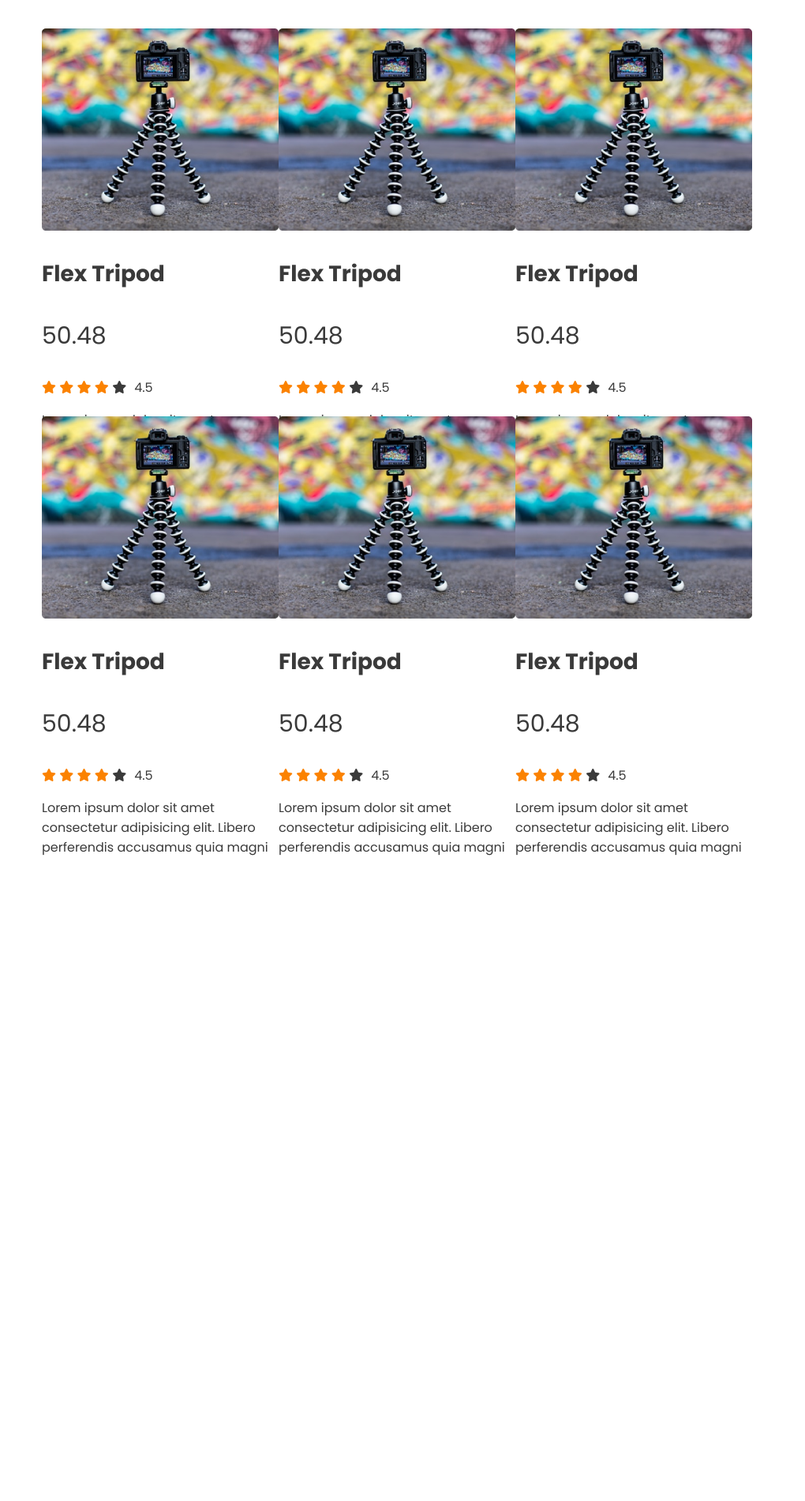
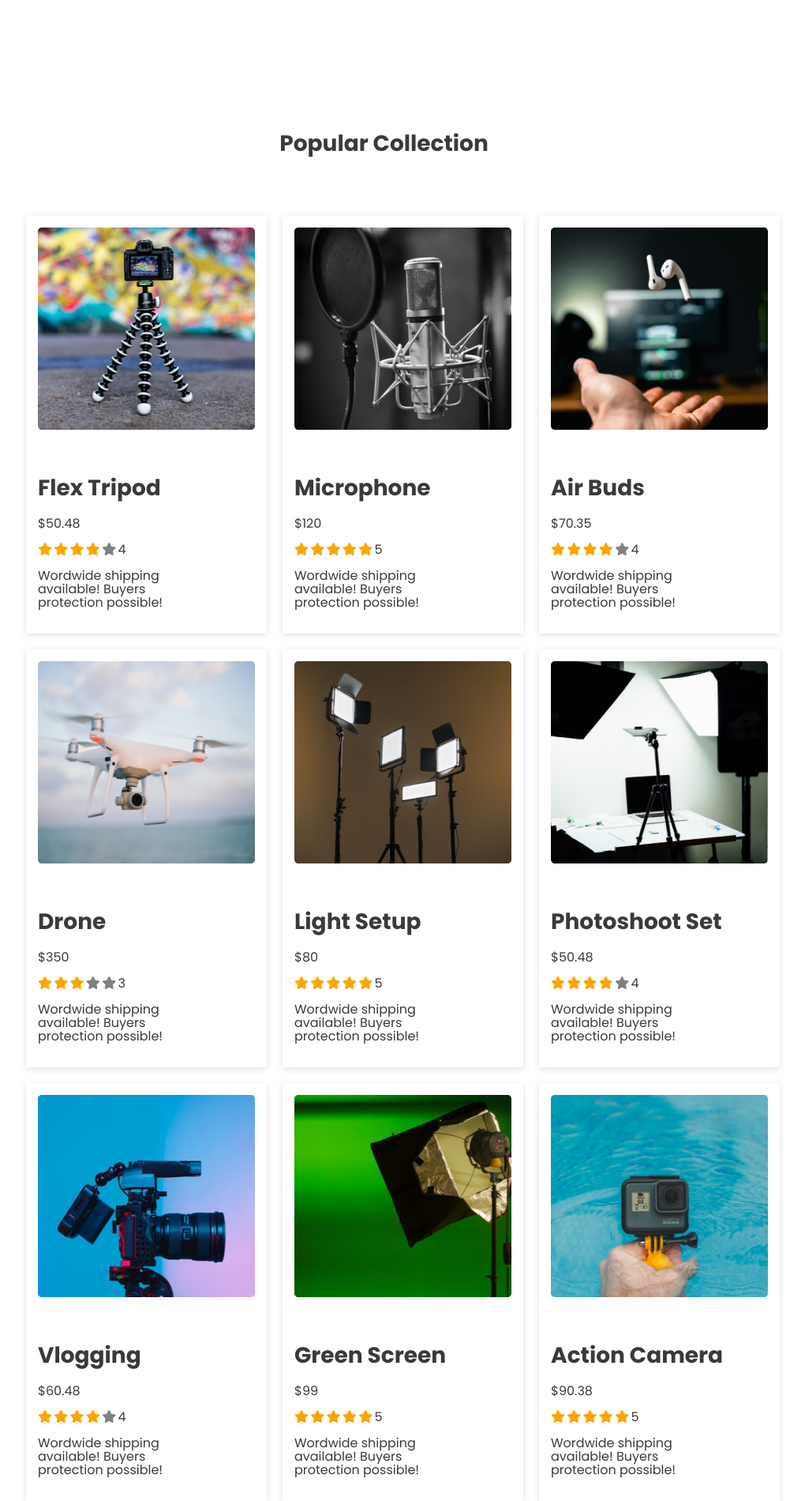
Before and after one commit to ranayesmeen/influencer-gears, a plain HTML site: page index.html in a window 1280 px wide. Shown: the part 897-2797 px from the top of the page at 79% size, without its empty margins (157-1177 px from the left). Before the commit the page ends 1982 px from the top, so only its background shows below. Drawn offline with Linux system fonts and the light colour scheme.

Commit message:
before mobile responsive

```diff
--- a/index.html
+++ b/index.html
@@ -6,7 +6,7 @@
     <meta http-equiv="X-UA-Compatible" content="IE=edge">
     <meta name="viewport" content="width=device-width, initial-scale=1.0">
     <title>Document</title>
-    <!--Fonts-->
+    <!--Icons-->
     <script src="https://kit.fontawesome.com/515df92ac6.js" crossorigin="anonymous"></script>
     <!--stylesheet-->
     <link rel="stylesheet" href="styles/style.css">
@@ -14,9 +14,11 @@
 
 <body>
     <!--header-->
+    <section class="container"></section>
     <header>
         <h2>Influencer Products</h2>
     </header>
+    </section>
     <!--main-->
     <main>
         <section class="container">
@@ -27,7 +29,8 @@
                         Start Your Journey As An Influencer
                     </h1>
                     <p class="first-para">
-                        Lorem ipsum, dolor sit amet consectetur adipisicing elit. Quibusdam earum facere atque quaerat
+                        Get to know all information to become a successful influencer and be a part of the social media
+                        world!
 
                     </p>
                     <a href="" class="buttons">
@@ -42,137 +45,224 @@
         </section>
         <!--second part-->
         <section class="container">
-            <h2 class="title">Popular Collection</h2>
-            <div class="varieties">
-                <div class="items">
-                    <div class="item-image">
+            <div class="part-two">
+                <h2>Popular Collection</h2>
+                <div class="articles">
+                    <article class="product">
+                        <div class="product-image">
                             <img src="images/tripod.png" alt="">
                         </div>
-                    <div class="item-detail">
-                        <h3 class="item-title">Flex Tripod</h3>
-                        <p class="amount">50.48</p>
+                        <div class="product-info">
+                            <p class="product-title">Flex Tripod</p>
+                            <p class="price">$50.48</p>
                             <div class="rating">
-                            <div class="stars">
                                 <i class="fas fa-star filled"></i>
                                 <i class="fas fa-star filled"></i>
                                 <i class="fas fa-star filled"></i>
                                 <i class="fas fa-star filled"></i>
-                                <i class="fas fa-star"></i>
+                                <i class="fas fa-star unfilled"></i>
+                                <span class="rating-number">4</span>
                             </div>
-                            <span class="rating-number">4.5</span>
+                            <p class="product-description">Wordwide shipping
+                                available! Buyers protection possible!</p>
                         </div>
-                        <p>Lorem ipsum dolor sit amet consectetur adipisicing elit. Libero perferendis accusamus quia
-                            magni </p>
+                    </article>
+                    <article class="product">
+                        <div class="product-image">
+                            <img src="images/mic.png" alt="">
                         </div>
-                </div>
-                <div class="items">
-                    <div class="item-image">
-                        <img src="images/tripod.png" alt="">
-                    </div>
-                    <div class="item-detail">
-                        <h3 class="item-title">Flex Tripod</h3>
-                        <p class="amount">50.48</p>
+                        <div class="product-info">
+                            <p class="product-title">Microphone</p>
+                            <p class="price">$120</p>
                             <div class="rating">
-                            <div class="stars">
                                 <i class="fas fa-star filled"></i>
                                 <i class="fas fa-star filled"></i>
                                 <i class="fas fa-star filled"></i>
                                 <i class="fas fa-star filled"></i>
-                                <i class="fas fa-star"></i>
+                                <i class="fas fa-star filled"></i>
+                                <span class="rating-number">5</span>
                             </div>
-                            <span class="rating-number">4.5</span>
+                            <p class="product-description">Wordwide shipping
+                                available! Buyers protection possible!</p>
                         </div>
-                        <p>Lorem ipsum dolor sit amet consectetur adipisicing elit. Libero perferendis accusamus quia
-                            magni </p>
+                    </article>
+                    <article class="product">
+                        <div class="product-image">
+                            <img src="images/airpod.png" alt="">
                         </div>
-                </div>
-                <div class="items">
-                    <div class="item-image">
-                        <img src="images/tripod.png" alt="">
-                    </div>
-                    <div class="item-detail">
-                        <h3 class="item-title">Flex Tripod</h3>
-                        <p class="amount">50.48</p>
+                        <div class="product-info">
+                            <p class="product-title">Air Buds</p>
+                            <p class="price">$70.35</p>
                             <div class="rating">
-                            <div class="stars">
                                 <i class="fas fa-star filled"></i>
                                 <i class="fas fa-star filled"></i>
                                 <i class="fas fa-star filled"></i>
                                 <i class="fas fa-star filled"></i>
-                                <i class="fas fa-star"></i>
+                                <i class="fas fa-star unfilled"></i>
+                                <span class="rating-number">4</span>
                             </div>
-                            <span class="rating-number">4.5</span>
+                            <p class="product-description">Wordwide shipping
+                                available! Buyers protection possible!</p>
                         </div>
-                        <p>Lorem ipsum dolor sit amet consectetur adipisicing elit. Libero perferendis accusamus quia
-                            magni </p>
+                    </article>
+                    <article class="product">
+                        <div class="product-image">
+                            <img src="images/drone.png" alt="">
                         </div>
+                        <div class="product-info">
+                            <p class="product-title">Drone</p>
+                            <p class="price">$350</p>
+                            <div class="rating">
+                                <i class="fas fa-star filled"></i>
+                                <i class="fas fa-star filled"></i>
+                                <i class="fas fa-star filled"></i>
+                                <i class="fas fa-star unfilled"></i>
+                                <i class="fas fa-star unfilled"></i>
+                                <span class="rating-number">3</span>
                             </div>
-                <div class="items">
-                    <div class="item-image">
-                        <img src="images/tripod.png" alt="">
+                            <p class="product-description">Wordwide shipping
+                                available! Buyers protection possible!</p>
                         </div>
-                    <div class="item-detail">
-                        <h3 class="item-title">Flex Tripod</h3>
-                        <p class="amount">50.48</p>
+                    </article>
+                    <article class="product">
+                        <div class="product-image">
+                            <img src="images/lights.png" alt="">
+                        </div>
+                        <div class="product-info">
+                            <p class="product-title">Light Setup</p>
+                            <p class="price">$80</p>
                             <div class="rating">
-                            <div class="stars">
                                 <i class="fas fa-star filled"></i>
                                 <i class="fas fa-star filled"></i>
                                 <i class="fas fa-star filled"></i>
                                 <i class="fas fa-star filled"></i>
-                                <i class="fas fa-star"></i>
+                                <i class="fas fa-star filled"></i>
+                                <span class="rating-number">5</span>
                             </div>
-                            <span class="rating-number">4.5</span>
+                            <p class="product-description">Wordwide shipping
+                                available! Buyers protection possible!</p>
                         </div>
-                        <p>Lorem ipsum dolor sit amet consectetur adipisicing elit. Libero perferendis accusamus quia
-                            magni </p>
+                    </article>
+                    <article class="product">
+                        <div class="product-image">
+                            <img src="images/setup.png" alt="">
                         </div>
-                </div>
-                <div class="items">
-                    <div class="item-image">
-                        <img src="images/tripod.png" alt="">
-                    </div>
-                    <div class="item-detail">
-                        <h3 class="item-title">Flex Tripod</h3>
-                        <p class="amount">50.48</p>
+                        <div class="product-info">
+                            <p class="product-title">Photoshoot Set</p>
+                            <p class="price">$50.48</p>
                             <div class="rating">
-                            <div class="stars">
                                 <i class="fas fa-star filled"></i>
                                 <i class="fas fa-star filled"></i>
                                 <i class="fas fa-star filled"></i>
                                 <i class="fas fa-star filled"></i>
-                                <i class="fas fa-star"></i>
+                                <i class="fas fa-star unfilled"></i>
+                                <span class="rating-number">4</span>
                             </div>
-                            <span class="rating-number">4.5</span>
+                            <p class="product-description">Wordwide shipping
+                                available! Buyers protection possible!</p>
                         </div>
-                        <p>Lorem ipsum dolor sit amet consectetur adipisicing elit. Libero perferendis accusamus quia
-                            magni </p>
+                    </article>
+                    <article class="product">
+                        <div class="product-image">
+                            <img src="images/camera.png" alt="">
                         </div>
-                </div>
-                <div class="items">
-                    <div class="item-image">
-                        <img src="images/tripod.png" alt="">
-                    </div>
-                    <div class="item-detail">
-                        <h3 class="item-title">Flex Tripod</h3>
-                        <p class="amount">50.48</p>
+                        <div class="product-info">
+                            <p class="product-title">Vlogging</p>
+                            <p class="price">$60.48</p>
                             <div class="rating">
-                            <div class="stars">
                                 <i class="fas fa-star filled"></i>
                                 <i class="fas fa-star filled"></i>
                                 <i class="fas fa-star filled"></i>
                                 <i class="fas fa-star filled"></i>
-                                <i class="fas fa-star"></i>
+                                <i class="fas fa-star unfilled"></i>
+                                <span class="rating-number">4</span>
                             </div>
-                            <span class="rating-number">4.5</span>
+                            <p class="product-description">Wordwide shipping
+                                available! Buyers protection possible!</p>
                         </div>
-                        <p>Lorem ipsum dolor sit amet consectetur adipisicing elit. Libero perferendis accusamus quia
-                            magni </p>
+                    </article>
+                    <article class="product">
+                        <div class="product-image">
+                            <img src="images/single-light.png" alt="">
                         </div>
+                        <div class="product-info">
+                            <p class="product-title">Green Screen</p>
+                            <p class="price">$99</p>
+                            <div class="rating">
+                                <i class="fas fa-star filled"></i>
+                                <i class="fas fa-star filled"></i>
+                                <i class="fas fa-star filled"></i>
+                                <i class="fas fa-star filled"></i>
+                                <i class="fas fa-star filled"></i>
+                                <span class="rating-number">5</span>
+                            </div>
+                            <p class="product-description">Wordwide shipping
+                                available! Buyers protection possible!</p>
+                        </div>
+                    </article>
+                    <article class="product">
+                        <div class="product-image">
+                            <img src="images/action.png" alt="">
+                        </div>
+                        <div class="product-info">
+                            <p class="product-title">Action Camera</p>
+                            <p class="price">$90.38</p>
+                            <div class="rating">
+                                <i class="fas fa-star filled"></i>
+                                <i class="fas fa-star filled"></i>
+                                <i class="fas fa-star filled"></i>
+                                <i class="fas fa-star filled"></i>
+                                <i class="fas fa-star filled"></i>
+                                <span class="rating-number">5</span>
+                            </div>
+                            <p class="product-description">Wordwide shipping
+                                available! Buyers protection possible!</p>
+                        </div>
+                    </article>
+
+                    <a href="" id="see-more">See more <i id="icon-style" class="fas fa-arrow-right"></i></a>
+                </div>
+            </div>
+        </section>
+        <!--third part-->
+        <section class="container">
+            <div class="part-three">
+                <div class="part-three-image">
+                    <img src="images/gear.png">
+                </div>
+                <div class="last-info">
+                    <h1>Use Updated Gear
+                    </h1>
+                    <p class="first-para">
+                        Take our help to be up to date with all exciting gear. Be at the top of your game in
+                        influencing!
+
+                    </p>
+                    <a href="" class="buttons">
+                        Join Now! <i id="icon-style" class="fas fa-arrow-right"></i>
+                    </a>
                 </div>
             </div>
         </section>
     </main>
+    <footer>
+        <footer>
+            <h3>
+                Influencer Products
+            </h3>
+            <h5>
+                Copyright © 2020 influencer products
+            </h5>
+            <h5>
+                All rights reserved
+            </h5>
+            <div class="footer-icon">
+                <i class="fab fa-facebook"></i>
+                <i class="fab fa-instagram"></i>
+                <i class="fab fa-twitter"></i>
+            </div>
+        </footer>
+    </footer>
 </body>
 
 </body>
--- a/styles/style.css
+++ b/styles/style.css
@@ -3,15 +3,20 @@
 
 /*body styles*/
 body{
-    margin:90px 120px;
+    margin:0%;
+
     font-family: 'Lobster', cursive;
     font-family: 'Playfair Display', serif;
     font-family: 'Poppins', sans-serif;
     color: #3A3A3A;
 
 }
+.container{
+    margin:90px 120px;
+}
 /*header*/
 header{
+    margin-left:120px;
     font-size:16px;
     line-height: 36px;
     padding-bottom:16px;
@@ -69,44 +74,102 @@ hr{
     background-image: linear-gradient(to right, rgba(0, 0, 0, 0), rgba(0, 0, 0, 0.75), rgba(0, 0, 0, 0));
 }
 /*second part*/
-.varieties{
-    margin:90px;
-    width: 329px;
-    height: 476px;
-    padding-top:33px;
+.container .part-two h2{
+    display:flex;
+    justify-content: center;
+    align-items: center;
+    text-align: center;
+
+    font-size:28px;
+    font-weight:600;
+}
+.part-two{
+    width: 1047px;
+height: 1860px;
+    padding-top:100px;
+    position:relative;
+}
+.articles{
+    margin:44px;
+    padding:16px;
+    width: 300px;
+    height: 500px;
     display:grid;
-    grid-template-columns:1fr 1fr 1fr;
+    grid-template-columns: 1fr 1fr 1fr;
 }
-.title{
-    text-align: center;
+.articles .product img{
+    width: 275px;
+height: 256px;
+padding:15px;
 }
-.items .item-image img{
-    width: 300px;
+.product{
+
+    margin:10px;
+    box-shadow: rgba(99, 99, 99, 0.2) 0px 2px 8px 0px;
 }
-.item-title{
-    font-weight: 600;
+.product-info{
+    padding:15px;
+    line-height:17px;
+}
+.product-title{
     font-size:28px;
-    line-height: 40px;
+    font-weight:550;
 }
-.item-detail{
-    height:200px;
+.product-description{
+    width:60%
 }
-
-.amount{
-    padding-top:6px;
-    font-size:30px;
-    font-weight: normal;
+/*stars*/
+.filled{
+    width: 6px;
+height: 5px;
+    padding-right:10px;
+    color:orange;
 }
-.rating{
-
-    display: flex;
-    width: 150px;
+.unfilled{
+    width: 6px;
+    height: 5px;
+    padding-right:10px;
+    color:grey;
+}
+.part-two a{
+    position:absolute;
+    bottom:0;
+    right:0;
+    padding:40px;
+    float:right;
+    font-weight: 700;
+    text-decoration: none;
+    color:#E02C6D;
+}
+/*part three*/
+.part-three{
+    display:flex;
+    width:100%;
+    justify-content: center;
+    align-items: center;
 
 }
-.rating-number{
-    padding-left: 10px;
+.last-info{
+    padding-left:100px;
+    padding-bottom:px;
 }
-.filled{
-    color:#FB8200;
+/*footer*/
+footer{
+    margin:0%;
+    background-color: black;
+    color:white;
 
+    text-align: center;
+    font-size: 25px;
+    padding:5px;
 }
+footer h3{
+    font-size: 20px;;
+}
+footer h5{
+    font-size:10px;
+    font-weight:normal;
+}
+.footer-icon{
+    color:white;
+}
```
Lines whose indentation alone changed are shown as unchanged.
